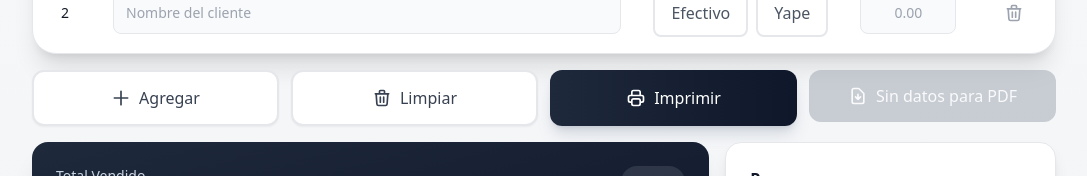
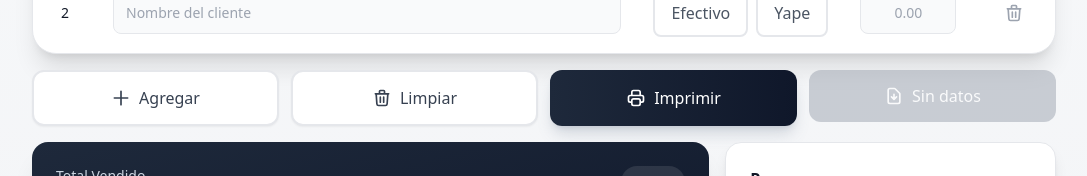
Before and after one commit to z01aux/restaurant-pos, a React (Vite) app: page / in a window 1280 px wide. Shown: the part 412-588 px from the top of the page, without its empty margins (96-1183 px from the left). Built offline with nearby package versions, Linux system fonts and the light colour scheme; what @react-pdf/renderer would draw is missing.

Commit message:
Update RestaurantPOS.tsx

```diff
--- a/src/components/RestaurantPOS.tsx
+++ b/src/components/RestaurantPOS.tsx
@@ -1,4 +1,5 @@
 import React, { useState, useEffect, useCallback } from 'react';
+// @ts-ignore
 import { PDFDownloadLink, Document, Page, Text, View, StyleSheet } from '@react-pdf/renderer';
 
 // Estilos para PDF
@@ -280,45 +281,6 @@ const RestaurantPOS: React.FC = () => {
     );
   };
 
-  // PDF Download Button Component
-  const PDFDownloadButton = () => {
-    const validClients = getValidClients();
-
-    if (validClients.length === 0) {
-      return (
-        <button
-          className="w-full flex items-center justify-center gap-2 px-4 py-3.5 bg-gray-400 rounded-xl text-white font-medium cursor-not-allowed opacity-50"
-          disabled
-        >
-          <svg className="w-5 h-5" fill="none" stroke="currentColor" viewBox="0 0 24 24">
-            <path strokeLinecap="round" strokeLinejoin="round" strokeWidth={2} d="M12 10v6m0 0l-3-3m3 3l3-3m2 8H7a2 2 0 01-2-2V5a2 2 0 012-2h5.586a1 1 0 01.707.293l5.414 5.414a1 1 0 01.293.707V19a2 2 0 01-2 2z" />
-          </svg>
-          <span>Sin datos para PDF</span>
-        </button>
-      );
-    }
-
-    return (
-      <PDFDownloadLink
-        document={<POSPDF clients={validClients} total={total} dateTime={currentDateTime} />}
-        fileName={`venta-${currentDateTime.date.replace(/\//g, '-')}.pdf`}
-        className="w-full"
-      >
-        {({ loading }) => (
-          <button
-            className="w-full flex items-center justify-center gap-2 px-4 py-3.5 bg-gradient-to-r from-emerald-600 to-emerald-700 rounded-xl text-white font-medium hover:from-emerald-700 hover:to-emerald-800 transition-all shadow-lg shadow-emerald-500/25"
-            disabled={loading}
-          >
-            <svg className="w-5 h-5" fill="none" stroke="currentColor" viewBox="0 0 24 24">
-              <path strokeLinecap="round" strokeLinejoin="round" strokeWidth={2} d="M12 10v6m0 0l-3-3m3 3l3-3m2 8H7a2 2 0 01-2-2V5a2 2 0 012-2h5.586a1 1 0 01.707.293l5.414 5.414a1 1 0 01.293.707V19a2 2 0 01-2 2z" />
-            </svg>
-            <span>{loading ? 'Generando PDF...' : 'Descargar PDF'}</span>
-          </button>
-        )}
-      </PDFDownloadLink>
-    );
-  };
-
   return (
     <>
       {/* VISTA EN PANTALLA - DISEÑO MEJORADO */}
@@ -549,7 +511,34 @@ const RestaurantPOS: React.FC = () => {
             </button>
 
             <div className="col-span-1">
-              <PDFDownloadButton />
+              {getValidClients().length > 0 ? (
+                <PDFDownloadLink
+                  document={<POSPDF clients={getValidClients()} total={total} dateTime={currentDateTime} />}
+                  fileName={`venta-${currentDateTime.date.replace(/\//g, '-')}.pdf`}
+                >
+                  {({ loading }: { loading: boolean }) => (
+                    <button
+                      className="w-full flex items-center justify-center gap-2 px-4 py-3.5 bg-gradient-to-r from-emerald-600 to-emerald-700 rounded-xl text-white font-medium hover:from-emerald-700 hover:to-emerald-800 transition-all shadow-lg shadow-emerald-500/25"
+                      disabled={loading}
+                    >
+                      <svg className="w-5 h-5" fill="none" stroke="currentColor" viewBox="0 0 24 24">
+                        <path strokeLinecap="round" strokeLinejoin="round" strokeWidth={2} d="M12 10v6m0 0l-3-3m3 3l3-3m2 8H7a2 2 0 01-2-2V5a2 2 0 012-2h5.586a1 1 0 01.707.293l5.414 5.414a1 1 0 01.293.707V19a2 2 0 01-2 2z" />
+                      </svg>
+                      <span>{loading ? 'Generando...' : 'PDF'}</span>
+                    </button>
+                  )}
+                </PDFDownloadLink>
+              ) : (
+                <button
+                  className="w-full flex items-center justify-center gap-2 px-4 py-3.5 bg-gray-400 rounded-xl text-white font-medium cursor-not-allowed opacity-50"
+                  disabled
+                >
+                  <svg className="w-5 h-5" fill="none" stroke="currentColor" viewBox="0 0 24 24">
+                    <path strokeLinecap="round" strokeLinejoin="round" strokeWidth={2} d="M12 10v6m0 0l-3-3m3 3l3-3m2 8H7a2 2 0 01-2-2V5a2 2 0 012-2h5.586a1 1 0 01.707.293l5.414 5.414a1 1 0 01.293.707V19a2 2 0 01-2 2z" />
+                  </svg>
+                  <span>Sin datos</span>
+                </button>
+              )}
             </div>
           </div>
 
```
